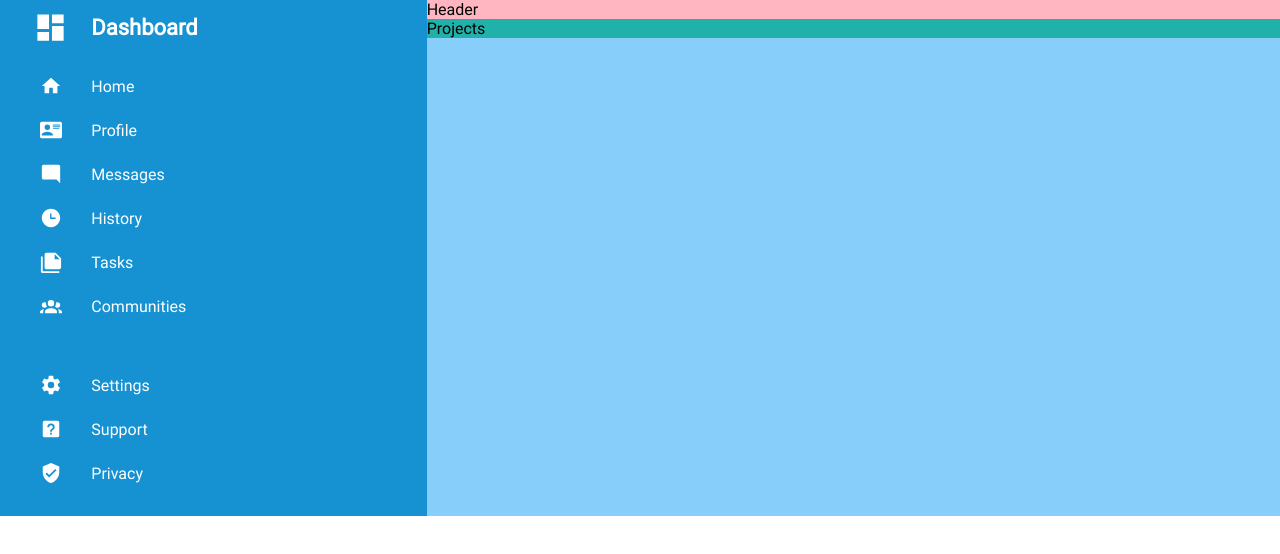
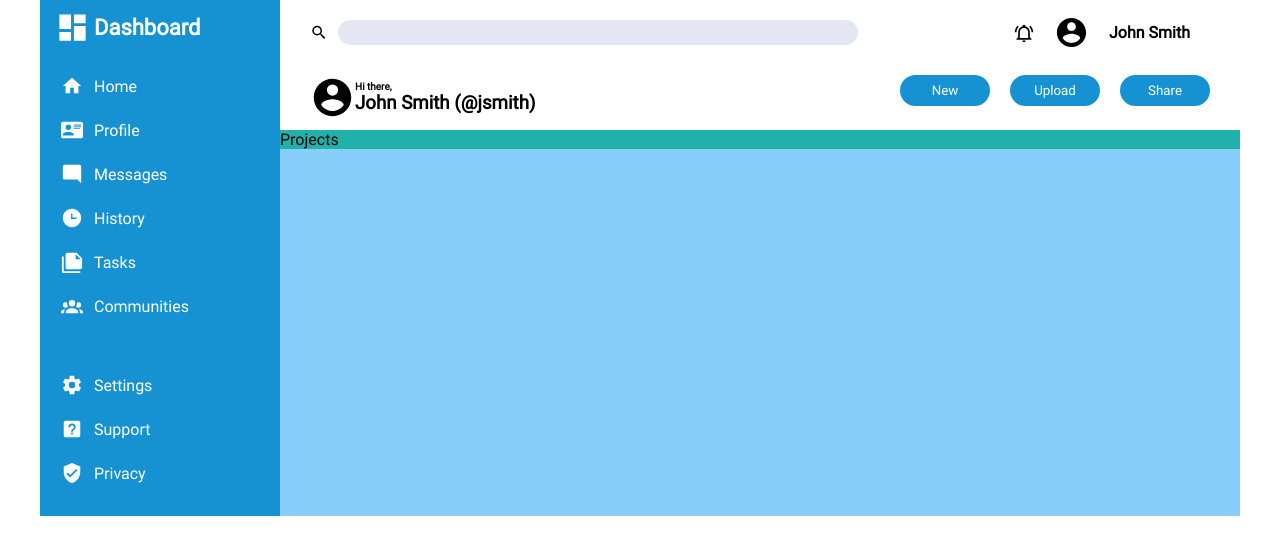
Before and after one commit to cqueiroga/odin-dashboard, a plain HTML site: page index.html in a window 1280 px wide. Drawn offline with Linux system fonts and the light colour scheme.

Commit message:
Created header section. Used grid to structure header and flexbox within each of the columns and rows to format the elements.

```diff
--- a/css/style.css
+++ b/css/style.css
@@ -10,9 +10,11 @@
 }
 
 .container {
+	max-width: 1200px;
+	margin: 0 auto;
 	background-color: lightgreen;
 	display: grid;
-	grid-template-columns: 1fr 2fr;
+	grid-template-columns: minmax(200px, 1fr) minmax(400px, 4fr);
 }
 
 .sidebar {
@@ -87,7 +89,89 @@ nav a,
 }
 
 .header {
-	background-color: lightpink;
+	background-color: white;
+	display: grid;
+	grid-template-columns: 2fr 1fr;
+	grid-template-rows: 1fr 1fr;
+	padding: 0px 20px;
+}
+
+.search-bar {
+	grid-column: 1 / 2;
+	grid-row: 1 / 2;
+	margin: 10px;
+	display: flex;
+}
+
+.search-bar img {
+	width: 18px;
+}
+
+.search-bar input {
+	width: 500px;
+	border-radius: 15px;
+	border-style: none;
+	background-color: #e2e7f1;
+	padding: 5px 10px;
+	margin-left: 10px;
+	align-self: center;
+}
+
+.profile-info {
+	grid-column: 2 / 3;
+	grid-row: 1 / 2;
+	display: flex;
+	align-items: center;
+	justify-content: end;
+	margin-right: 20px;
+}
+
+#notification-icon {
+	width: 20px;
+	margin: 10px;
+}
+
+#profile-info-icon {
+	width: 35px;
+	margin: 10px;
+}
+
+.profile-info h5 {
+	margin: 10px;
+	font-size: 16px;
+}
+
+.welcome-msg-container {
+	grid-column: 1 / 2;
+	grid-row: 2 / 3;
+	display: flex;
+	align-items: center;
+	margin: 10px;
+}
+
+.welcome-msg-container img {
+	width: 45px;
+}
+
+.welcome-msg h5 {
+	font-size: 10px;
+}
+
+.action-btn-container {
+	grid-column: 2 / 3;
+	grid-row: 2 / 3;
+	display: flex;
+}
+
+.action-btn-container button {
+	background-color: #1692d3;
+	border-radius: 20px;
+	border: none;
+	padding: 8px 0px;
+	align-self: flex-start;
+	width: 90px;
+	color: white;
+	margin: 10px;
 }
 
 .projects {
--- a/index.html
+++ b/index.html
@@ -39,7 +39,37 @@
 				</div>
 			</div>
 			<div class="main-content">
-				<div class="header">Header</div>
+				<div class="header">
+					<div class="search-bar">
+						<img src="images/magnify.svg" alt="Search bar icon" />
+						<input type="text" />
+					</div>
+					<div class="profile-info">
+						<img
+							src="images/bell-ring-outline.svg"
+							alt="Notification bell icon"
+							id="notification-icon"
+						/>
+						<img
+							src="images/account-circle.svg"
+							alt="Profile icon"
+							id="profile-info-icon"
+						/>
+						<h5>John Smith</h5>
+					</div>
+					<div class="welcome-msg-container">
+						<img src="images/account-circle.svg" alt="Profile icon" />
+						<div class="welcome-msg">
+							<h5>Hi there,</h5>
+							<h3>John Smith (@jsmith)</h3>
+						</div>
+					</div>
+					<div class="action-btn-container">
+						<button id="new-btn">New</button>
+						<button id="upload-btn">Upload</button>
+						<button id="share-btn">Share</button>
+					</div>
+				</div>
 				<div class="projects">Projects</div>
 			</div>
 		</div>
```
Also changed, not shown: images/account-circle.svg (added), images/bell-ring-outline.svg (added), images/magnify.svg (added).
